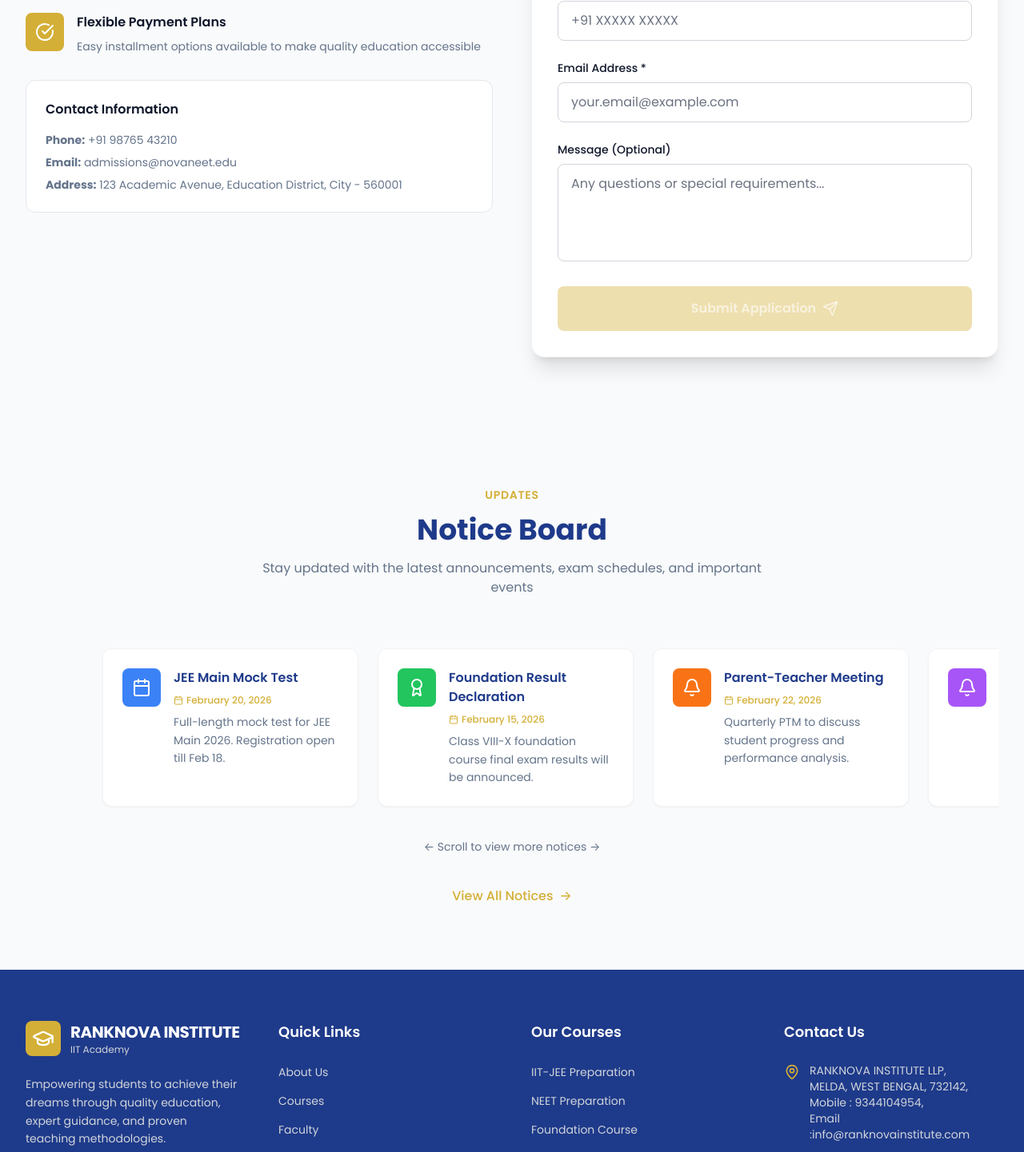
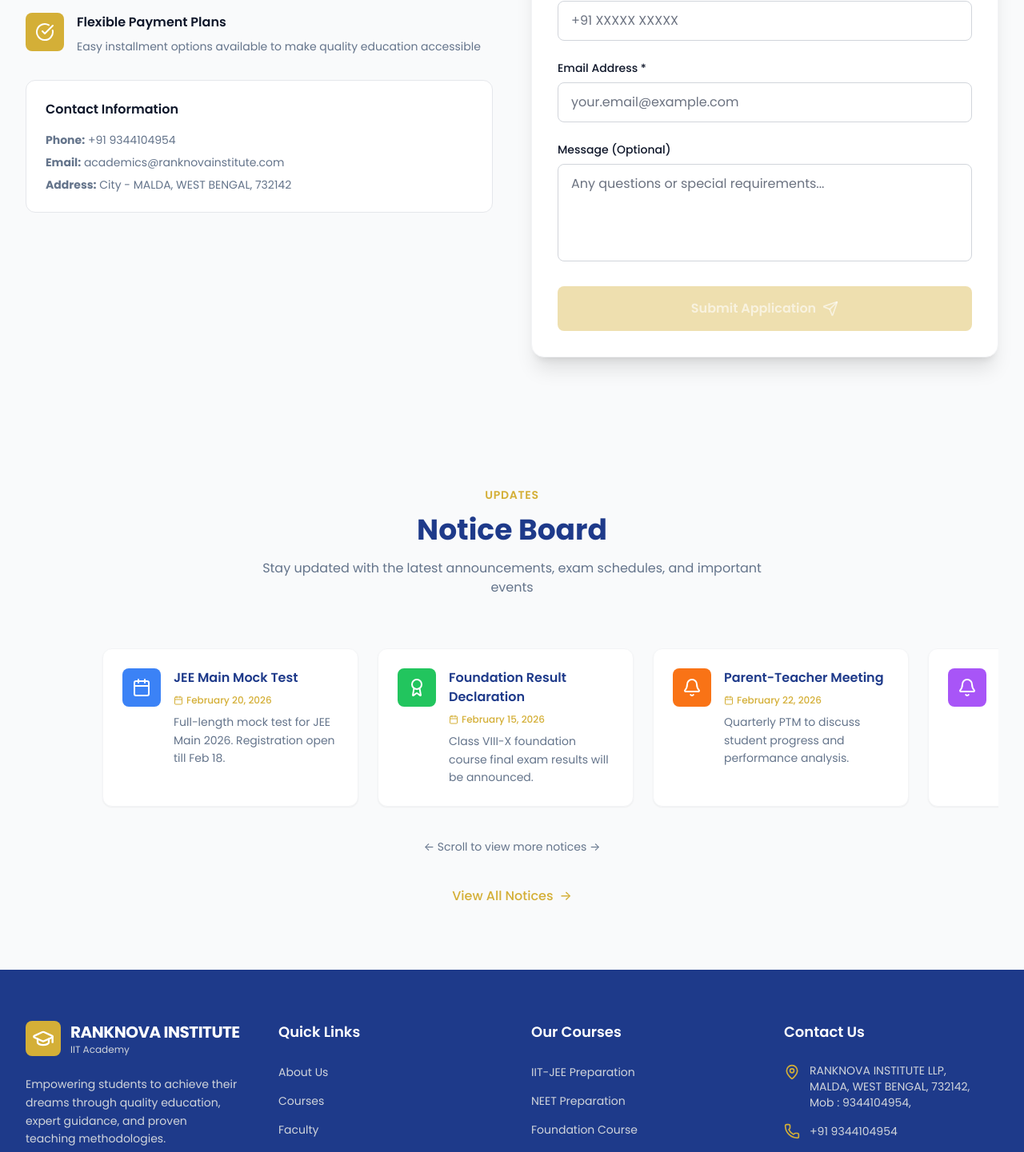
Before and after one commit to senthilmurgan24-eng/vellammal_campus_connect, a React (Vite) app in the folder frontend/: page / in a window 1280 px wide. Shown: the part 5771-7212 px from the top of the page at 80% size. Built offline with nearby package versions, Linux system fonts and the light colour scheme; no server answers.

Commit message:
changes for spelling mistake

```diff
--- a/frontend/src/pages/landingDesign/components/Admissions.tsx
+++ b/frontend/src/pages/landingDesign/components/Admissions.tsx
@@ -133,9 +133,9 @@ export function Admissions() {
             <div className="mt-8 p-6 bg-white rounded-xl border border-gray-200">
               <h4 className="font-semibold text-[#0f172a] mb-4">Contact Information</h4>
               <div className="space-y-2 text-sm text-[#64748b]">
-                <p><strong>Phone:</strong> +91 98765 43210</p>
-                <p><strong>Email:</strong> admissions@novaneet.edu</p>
-                <p><strong>Address:</strong> 123 Academic Avenue, Education District, City - 560001</p>
+                <p><strong>Phone:</strong> +91 9344104954</p>
+                <p><strong>Email:</strong> academics@ranknovainstitute.com</p>
+                <p><strong>Address:</strong> City - MALDA, WEST BENGAL, 732142</p>
               </div>
             </div>
           </div>
--- a/frontend/src/pages/landingDesign/components/Footer.tsx
+++ b/frontend/src/pages/landingDesign/components/Footer.tsx
@@ -120,21 +120,20 @@ export function Footer() {
                 <MapPin className="w-5 h-5 text-[#d4af37] flex-shrink-0 mt-0.5" />
                 <p className="text-sm text-gray-300">
                   RANKNOVA INSTITUTE LLP,<br />
-                  MELDA, WEST BENGAL, 732142,<br />
-                  Mobile : 9344104954, <br />
-                  Email :info@ranknovainstitute.com
+                  MALDA, WEST BENGAL, 732142,<br />
+                  Mob : 9344104954, <br />
                 </p>
               </div>
               <div className="flex items-center gap-3">
                 <Phone className="w-5 h-5 text-[#d4af37] flex-shrink-0" />
-                <a href="tel:+919876543210" className="text-sm text-gray-300 hover:text-[#d4af37] transition-colors">
-                  +91 98765 43210
+                <a href="tel:+919344104954" className="text-sm text-gray-300 hover:text-[#d4af37] transition-colors">
+                  +91 9344104954
                 </a>
               </div>
               <div className="flex items-center gap-3">
                 <Mail className="w-5 h-5 text-[#d4af37] flex-shrink-0" />
-                <a href="mailto:info@novaneet.edu" className="text-sm text-gray-300 hover:text-[#d4af37] transition-colors">
-                  info@novaneet.edu
+                <a href="mailto:info@ranknovainstitute.com" className="text-sm text-gray-300 hover:text-[#d4af37] transition-colors">
+                  info@ranknovainstitute.com
                 </a>
               </div>
             </div>
```
